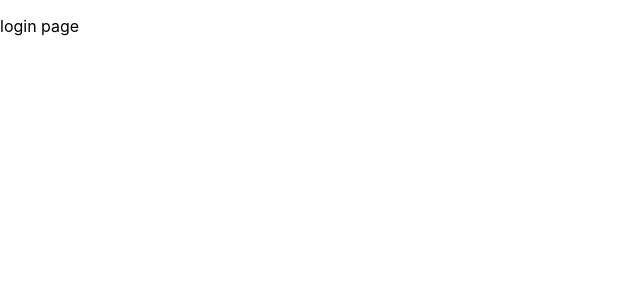
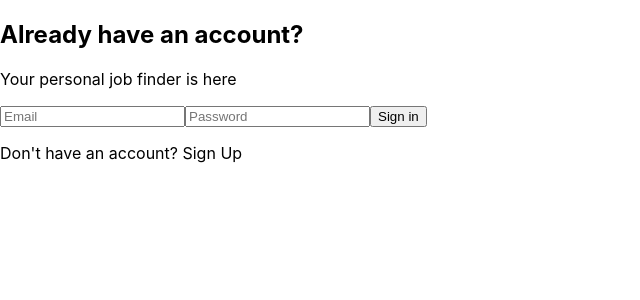
Before and after one commit to SwatiThorat21/job-listing-app, a React (Create React App) app in the folder client-frontend/: page / in a window 1280 px wide. Shown: the top 300 px of the page, without its empty margins (0-640 px from the left). Built offline with nearby package versions, Linux system fonts and the light colour scheme.

Commit message:
login page updated

```diff
--- a/client-frontend/public/index.html
+++ b/client-frontend/public/index.html
@@ -2,7 +2,7 @@
 <html lang="en">
   <head>
     <meta charset="utf-8" />
-    <link rel="icon" href="%PUBLIC_URL%/favicon.ico" />
+    <link rel="icon" href="./job-search.png" />
     <meta name="viewport" content="width=device-width, initial-scale=1" />
     <meta name="theme-color" content="#000000" />
     <meta
@@ -24,7 +24,7 @@
       work correctly both with client-side routing and a non-root public URL.
       Learn how to configure a non-root public URL by running `npm run build`.
     -->
-    <title>React App</title>
+    <title>Job FInder App</title>
   </head>
   <body>
     <noscript>You need to enable JavaScript to run this app.</noscript>
--- a/client-frontend/src/pages/Login.js
+++ b/client-frontend/src/pages/Login.js
@@ -1,8 +1,19 @@
+export default function Login() {
+  return (
+    <>
+      <div className="login_container">
+        <div className="login_form_container">
+          <h2>Already have an account?</h2>
+          <p>Your personal job finder is here</p>
+          <input type="email" placeholder="Email"></input>
+          <input type="password" placeholder="Password"></input>
+          <button className="login_btn">Sign in</button>
+          <p className="signup_link_para">Don't have an account? <span className="signup_link">Sign Up</span></p>
+        </div>
+        <div className="login_bg_img_container">
 
-export default function Login(){
-    return(
-        <>
-        <p>login page</p>
-        </>
-    )
+        </div>
+      </div>
+    </>
+  );
 }
```
Also changed, not shown: client-frontend/public/job-search.png (added), client-frontend/src/images/login_bg_img.png (added).
